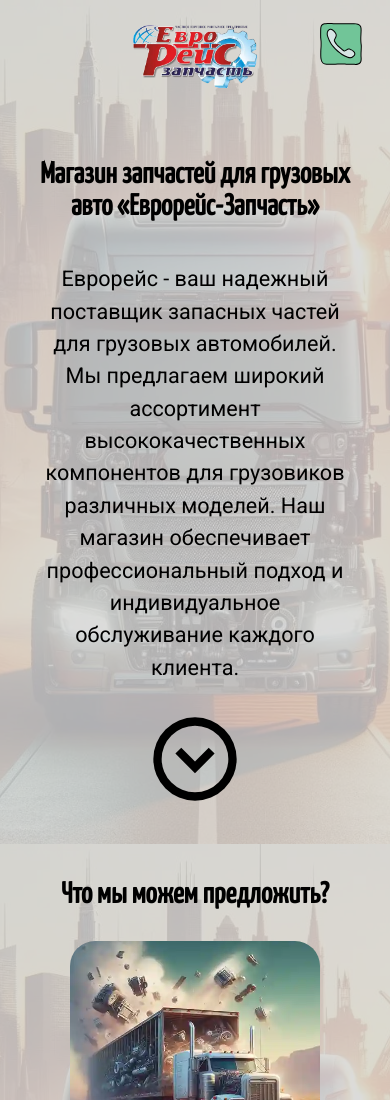
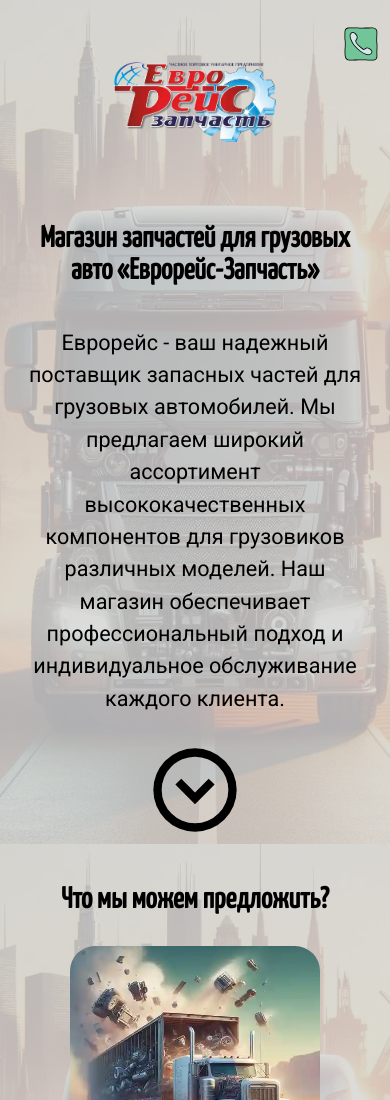
Before and after one commit to RealNord/euroreis_parts, a plain HTML site: page index.html in a window 390 px wide. Shown: the top 1100 px of the page. Drawn offline with Linux system fonts and the light colour scheme.

Commit message:
Reworked Header

```diff
--- a/css/fonts.css
+++ b/css/fonts.css
@@ -1,3 +1,3 @@
-@import url('https://fonts.googleapis.com/css2?family=Roboto&family=Yanone+Kaffeesatz:wght@200;300;400&display=swap');
+@import url('https://fonts.googleapis.com/css2?family=Roboto&family=Yanone+Kaffeesatz:wght@400&display=swap');
 /* font-family: 'Roboto', sans-serif;
 font-family: 'Yanone Kaffeesatz', sans-serif; */
--- a/index.html
+++ b/index.html
@@ -8,6 +8,32 @@
     <link rel="shortcut icon" href="./img/evr-logo.webp" type="image/x-icon">
     <meta name=description content="Еврорейс-запчасть, лучший вариант для покупки запчасти для грузовиков европейских марок. Если ваша грузовая машина требует детали для ремонта в грузовом автосервисе, вы можете приобрести большинство комплектующих в нашем магазине.">
     <title>Грузовые запчасти «Еврорейс»</title>
+    <!-- Yandex.Metrika counter -->
+    <script type="text/javascript" >
+        (function(m,e,t,r,i,k,a){m[i]=m[i]||function(){(m[i].a=m[i].a||[]).push(arguments)};
+        m[i].l=1*new Date();
+        for (var j = 0; j < document.scripts.length; j++) {if (document.scripts[j].src === r) { return; }}
+        k=e.createElement(t),a=e.getElementsByTagName(t)[0],k.async=1,k.src=r,a.parentNode.insertBefore(k,a)})
+        (window, document, "script", "https://mc.yandex.ru/metrika/tag.js", "ym");
+
+        ym(97284243, "init", {
+            clickmap:true,
+            trackLinks:true,
+            accurateTrackBounce:true,
+            webvisor:true
+        });
+    </script>
+    <noscript><div><img src="https://mc.yandex.ru/watch/97284243" style="position:absolute; left:-9999px;" alt="" /></div></noscript>
+    <!-- /Yandex.Metrika counter -->
+    <!-- Google tag (gtag.js) -->
+    <script async src="https://www.googletagmanager.com/gtag/js?id=G-CVN55D0835"></script>
+    <script>
+        window.dataLayer = window.dataLayer || [];
+        function gtag(){dataLayer.push(arguments);}
+        gtag('js', new Date());
+
+        gtag('config', 'G-CVN55D0835');
+    </script>
 </head>
 <body>
     <div class="container">
--- a/scss/styles.scss
+++ b/scss/styles.scss
@@ -6,7 +6,7 @@
 //  //  //  //  //  //  //  //  //  //  //  //  //  //
 // Переменные   //  //  //  //  //  //  //  //  //  //
 //  //  //  //  //  //  //  //  //  //  //  //  //  //
-$header-h: 10vh;
+$header-h: 20vh;
 $text-glow_color: #FC0;
 $GLOBAL_FONT_SIZE: 10px;
 $HEADER_FONT_FAMILY: 'Yanone Kaffeesatz', sans-serif;
@@ -117,27 +117,26 @@
     //
     padding-top: 20px;
     margin-bottom: 20px;
-    padding-bottom: 20px;
     //
     display: flex;
     justify-content: space-between;
     //
     img{
-        height: 10vh;
-        padding-top: 5px;
+        height: 20vh;
+        width: 100%;
     }
 }
 .header__misc{
-    width: 110px;
+    width: 20%;
 }
 .header__logo{
     display: flex;
-    justify-content: center;
+    align-self: center;
 }
 .header__contact{
-    font-size: 1.3rem;
-    //
-    padding-top: 35px;
+    width: 20%;
+    font-size: 2.2rem;
+    font-weight: bold;
     //
     @include flex-template_column();
     gap: 7px;
@@ -290,6 +289,15 @@
 // Медиа-запросы    //  //  //  //  //  //  //  //  //
 //  //  //  //  //  //  //  //  //  //  //  //  //  //
 @media screen and (max-width: 720px) {
+    .header__contact{
+        a{
+            display: none;
+        }
+        .call__mobile{
+            display: inline-block;
+            align-self: self-end;
+        }
+    }
     .section2__wrapper{
         flex-wrap: wrap;
     }
@@ -298,24 +306,32 @@
     html{
         font-size: 8px;
     }
+    .container{
+        padding: 5px;
+    }
     .header__logo{
         img{
-            height: 8vh;
+            height: 10vh;
             padding-top: 5px;
         }
     }
     .header__contact{
-        width: 110px;
+        text-align: center;
+        padding-top: 0px;
+        padding-right: 5px;
         //
-        padding-top: 0px;
+        justify-content: flex-start;
         //
-        flex-direction: row;
-        justify-content: end;
         a{
             display: none;
         }
         .call__mobile{
+            width: 38px;
+            min-width: 38px;
+            min-height: 38px;
+            //
             display: inline-block;
+            align-self: self-end;
         }
     }
     .section2__wrapper{
```
Also changed, not shown: css/styles.css.
